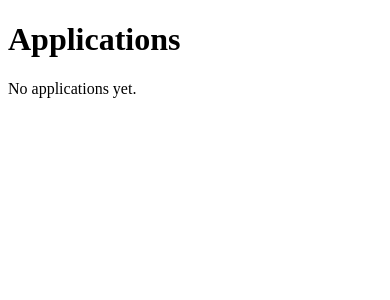
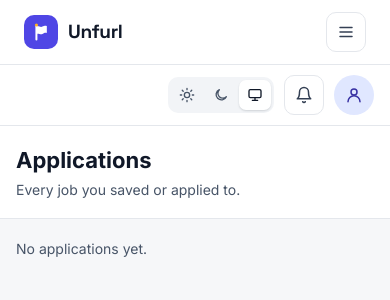
Before and after one commit to fatihfindik/unfurl, a FastAPI app: page / in a window 390 px wide. Shown: the top 300 px of the page. Run offline with FastAPI, Linux system fonts and the light colour scheme; style sheets or scripts are compiled from the project's sources.

Commit message:
feat: add base layout with sidebar, top bar and theme toggle
Co-Authored-By: Claude Opus 5.5 <noreply@anthropic.com>

```diff
--- a/app/static/css/input.css
+++ b/app/static/css/input.css
@@ -226,6 +226,11 @@
     color: var(--text);
   }
 
+  /* Alpine removes x-cloak when it starts, so closed menus don't flash while the page loads. */
+  [x-cloak] {
+    display: none !important;
+  }
+
   /* Focus ring on every interactive element, checkboxes and radios included.
      :focus-visible shows it for keyboard focus only, not on mouse click.
      Colour and width from the prototype. */
--- a/app/static/js/app.js
+++ b/app/static/js/app.js
@@ -9,7 +9,46 @@
 // Load order in base.html: app.js before alpine.min.js, so this listener exists
 // when Alpine fires "alpine:init".
 
+const THEMES = ["light", "dark", "system"];
+const ONE_YEAR_IN_SECONDS = 60 * 60 * 24 * 365;
+
 document.addEventListener("alpine:init", () => {
-  // Components are added here in later steps, for example:
-  // Alpine.data("themePicker", () => ({ ... }));
+  // Light / Dark / System buttons in the top bar.
+  // Saves the choice in the `theme` cookie (the server reads it on the next page load)
+  // and switches the class on <html> right away, without a request.
+  Alpine.data("themePicker", () => ({
+    choose(event) {
+      const theme = event.currentTarget.dataset.theme;
+      if (!THEMES.includes(theme)) return;
+
+      document.cookie = `theme=${theme}; Path=/; Max-Age=${ONE_YEAR_IN_SECONDS}; SameSite=Lax`;
+
+      const html = document.documentElement;
+      THEMES.forEach((name) => html.classList.remove(`theme-${name}`));
+      html.classList.add(`theme-${theme}`);
+
+      this.$root.querySelectorAll("[data-theme]").forEach((button) => {
+        button.setAttribute("aria-pressed", String(button.dataset.theme === theme));
+      });
+    },
+  }));
+
+  // A button that opens and closes a small panel (account menu).
+  Alpine.data("dropdown", () => ({
+    open: false,
+    toggle() {
+      this.open = !this.open;
+    },
+    close() {
+      this.open = false;
+    },
+  }));
+
+  // On mobile the main menu links are hidden behind a "Menu" button.
+  Alpine.data("mobileNav", () => ({
+    open: false,
+    toggle() {
+      this.open = !this.open;
+    },
+  }));
 });
--- a/app/templates/applications/index.html
+++ b/app/templates/applications/index.html
@@ -1,14 +1,13 @@
-<!doctype html>
-<html lang="en">
-<head>
-  <meta charset="utf-8">
-  <meta name="viewport" content="width=device-width, initial-scale=1">
-  <title>Applications · Unfurl</title>
-</head>
-<body>
-  <main>
-    <h1>Applications</h1>
-    <p>No applications yet.</p>
-  </main>
-</body>
-</html>
+{% extends "base.html" %}
+
+{% block title %}Applications{% endblock %}
+
+{% block content %}
+  <header class="flex flex-col gap-[3px] border-b border-border bg-surface px-4 py-[18px] md:px-8">
+    <h1 class="m-0 text-[22px] font-bold">Applications</h1>
+    <p class="m-0 text-sm text-text-3">Every job you saved or applied to.</p>
+  </header>
+  <div class="px-4 pt-5 pb-8 md:px-8">
+    <p class="text-sm text-text-3">No applications yet.</p>
+  </div>
+{% endblock %}
--- /dev/null
+++ b/app/templates/base.html
@@ -0,0 +1,126 @@
+{#- Base layout: sidebar (4 items), top bar (theme picker, bell, account menu), page content.
+    Pages extend it and fill the `title` and `content` blocks.
+    `theme` comes from app.templating.theme_context. -#}
+
+{%- macro icon(name) -%}
+  {#- SVG icons copied from the prototype (docs/prototype/Applications.dc.html). -#}
+  {%- if name == "applications" -%}
+    <svg aria-hidden="true" width="18" height="18" viewBox="0 0 24 24" fill="none" stroke="currentColor" stroke-width="2" stroke-linecap="round" stroke-linejoin="round"><rect x="3" y="4" width="5" height="16" rx="1"></rect><rect x="10" y="4" width="5" height="11" rx="1"></rect><rect x="17" y="4" width="4" height="7" rx="1"></rect></svg>
+  {%- elif name == "learning" -%}
+    <svg aria-hidden="true" width="18" height="18" viewBox="0 0 24 24" fill="none" stroke="currentColor" stroke-width="2" stroke-linecap="round" stroke-linejoin="round"><path d="M2 5h7a3 3 0 0 1 3 3v12a2 2 0 0 0-2-2H2z"></path><path d="M22 5h-7a3 3 0 0 0-3 3v12a2 2 0 0 1 2-2h8z"></path></svg>
+  {%- elif name == "documents" -%}
+    <svg aria-hidden="true" width="18" height="18" viewBox="0 0 24 24" fill="none" stroke="currentColor" stroke-width="2" stroke-linecap="round" stroke-linejoin="round"><path d="M14 3H6a1 1 0 0 0-1 1v16a1 1 0 0 0 1 1h12a1 1 0 0 0 1-1V8z"></path><path d="M14 3v5h5M9 13h6M9 17h6"></path></svg>
+  {%- elif name == "settings" -%}
+    <svg aria-hidden="true" width="18" height="18" viewBox="0 0 24 24" fill="none" stroke="currentColor" stroke-width="2" stroke-linecap="round" stroke-linejoin="round"><path d="M4 6h10M18 6h2M4 12h4M12 12h8M4 18h12"></path><circle cx="16" cy="6" r="2"></circle><circle cx="10" cy="12" r="2"></circle><circle cx="18" cy="18" r="2"></circle></svg>
+  {%- elif name == "light" -%}
+    <svg aria-hidden="true" width="16" height="16" viewBox="0 0 24 24" fill="none" stroke="currentColor" stroke-width="2" stroke-linecap="round"><circle cx="12" cy="12" r="4"></circle><path d="M12 2v2M12 20v2M4.9 4.9l1.4 1.4M17.7 17.7l1.4 1.4M2 12h2M20 12h2M4.9 19.1l1.4-1.4M17.7 6.3l1.4-1.4"></path></svg>
+  {%- elif name == "dark" -%}
+    <svg aria-hidden="true" width="16" height="16" viewBox="0 0 24 24" fill="none" stroke="currentColor" stroke-width="2" stroke-linecap="round" stroke-linejoin="round"><path d="M20 14.5A8 8 0 1 1 9.5 4a6.5 6.5 0 0 0 10.5 10.5z"></path></svg>
+  {%- elif name == "system" -%}
+    <svg aria-hidden="true" width="16" height="16" viewBox="0 0 24 24" fill="none" stroke="currentColor" stroke-width="2" stroke-linecap="round" stroke-linejoin="round"><rect x="3" y="4" width="18" height="12" rx="2"></rect><path d="M8 20h8M12 16v4"></path></svg>
+  {%- elif name == "bell" -%}
+    <svg aria-hidden="true" width="18" height="18" viewBox="0 0 24 24" fill="none" stroke="currentColor" stroke-width="2" stroke-linecap="round" stroke-linejoin="round"><path d="M18 8a6 6 0 1 0-12 0c0 7-3 9-3 9h18s-3-2-3-9"></path><path d="M13.7 21a2 2 0 0 1-3.4 0"></path></svg>
+  {%- elif name == "user" -%}
+    <svg aria-hidden="true" width="18" height="18" viewBox="0 0 24 24" fill="none" stroke="currentColor" stroke-width="2" stroke-linecap="round" stroke-linejoin="round"><circle cx="12" cy="8" r="4"></circle><path d="M4 21a8 8 0 0 1 16 0"></path></svg>
+  {%- elif name == "menu" -%}
+    <svg aria-hidden="true" width="18" height="18" viewBox="0 0 24 24" fill="none" stroke="currentColor" stroke-width="2" stroke-linecap="round"><path d="M4 6h16M4 12h16M4 18h16"></path></svg>
+  {%- endif -%}
+{%- endmacro -%}
+
+{#- Main menu: (label, url, icon). The order is fixed by SPEC §6. -#}
+{%- set nav_items = [
+  ("Applications", "/", "applications"),
+  ("Learning", "/learning", "learning"),
+  ("Documents", "/documents", "documents"),
+  ("Settings", "/settings", "settings"),
+] -%}
+{%- set current_path = request.url.path -%}
+
+<!doctype html>
+<html lang="en" class="theme-{{ theme }}">
+<head>
+  <meta charset="utf-8">
+  <meta name="viewport" content="width=device-width, initial-scale=1">
+  <title>{% block title %}{% endblock %} · Unfurl</title>
+  <link rel="stylesheet" href="/static/css/app.css">
+  {#- All scripts from our own origin, no inline scripts. `defer` keeps the order:
+      app.js must run before alpine.min.js (see app.js). -#}
+  <script src="/static/js/htmx.min.js" defer></script>
+  <script src="/static/js/app.js" defer></script>
+  <script src="/static/js/alpine.min.js" defer></script>
+</head>
+<body class="min-h-screen md:flex">
+
+  <nav aria-label="Main" x-data="mobileNav"
+       class="flex flex-col gap-1 bg-surface border-b border-border px-3.5 py-3 md:w-[220px] md:shrink-0 md:border-b-0 md:border-r md:py-5">
+    <div class="flex items-center justify-between gap-2.5 px-2.5 md:pb-5">
+      <a href="/" class="flex items-center gap-2.5 no-underline">
+        <span class="flex h-[34px] w-[34px] items-center justify-center rounded-[10px] bg-[#4F46E5]">
+          <svg aria-hidden="true" width="20" height="20" viewBox="0 0 24 24" fill="none"><path d="M6.5 21V5" stroke="#FFFFFF" stroke-width="2.4" stroke-linecap="round"></path><path d="M6.5 5.5c2.4-1.5 4.8 1.5 7.2 0s3.6-1.2 5.3-.6v8.3c-1.7-.6-2.9-.3-5.3 1.2s-4.8-1.5-7.2 0z" fill="#FFFFFF"></path><circle cx="6.5" cy="3.6" r="1.9" fill="#FDB022"></circle></svg>
+        </span>
+        <span class="font-display text-[19px] font-bold tracking-[-0.02em] text-text">Unfurl</span>
+      </a>
+      {#- Mobile only: shows/hides the menu links (accordion). -#}
+      <button type="button" class="flex h-10 w-10 items-center justify-center rounded-[10px] border border-border text-text-2 md:hidden"
+              aria-label="Menu" aria-controls="main-nav-links" aria-expanded="false"
+              x-bind:aria-expanded="open" x-on:click="toggle">
+        {{ icon("menu") }}
+      </button>
+    </div>
+
+    {#- Hidden on mobile until opened (data-open), always visible from md up. -#}
+    <div id="main-nav-links" x-bind:data-open="open"
+         class="hidden flex-col gap-1 pt-2 data-[open=true]:flex md:flex md:pt-0">
+      {%- for label, url, icon_name in nav_items %}
+        {%- set active = current_path == url if url == "/" else current_path.startswith(url) %}
+        <a href="{{ url }}"{% if active %} aria-current="page"{% endif %}
+           class="flex items-center gap-3 rounded-lg px-3 py-2.5 text-sm no-underline {{ 'bg-accent-bg font-semibold text-accent-text' if active else 'font-medium text-text-2 hover:bg-muted' }}">
+          {{ icon(icon_name) }}{{ label }}
+        </a>
+      {%- endfor %}
+    </div>
+  </nav>
+
+  <div class="flex min-w-0 flex-1 flex-col">
+    <div class="relative flex items-center justify-end gap-2.5 border-b border-border bg-surface px-4 py-2.5 md:px-8">
+
+      <div role="group" aria-label="Color theme" x-data="themePicker" class="flex gap-0.5 rounded-[10px] bg-muted p-[3px]">
+        {%- for value, label, title in [("light", "Light mode", "Light"), ("dark", "Dark mode", "Dark"), ("system", "Use system setting", "System")] %}
+          <button type="button" data-theme="{{ value }}" aria-label="{{ label }}" title="{{ title }}"
+                  aria-pressed="{{ 'true' if theme == value else 'false' }}" x-on:click="choose"
+                  class="flex h-[30px] w-8 items-center justify-center rounded-[7px] text-text-3 aria-pressed:bg-surface aria-pressed:text-text aria-pressed:shadow-[0_1px_2px_rgba(16,24,40,0.15)]">
+            {{ icon(value) }}
+          </button>
+        {%- endfor %}
+      </div>
+
+      {#- Static in M0; the unread badge and the panel come in M11. -#}
+      <button type="button" aria-label="Notifications"
+              class="flex h-10 w-10 items-center justify-center rounded-[10px] border border-border bg-surface text-text-2">
+        {{ icon("bell") }}
+      </button>
+
+      {#- Account menu: a disclosure button with a list of links. Esc or a click outside closes it. -#}
+      <div class="relative" x-data="dropdown" x-on:click.outside="close" x-on:keydown.escape="close">
+        <button type="button" aria-label="Account menu" aria-controls="account-menu" aria-expanded="false"
+                x-bind:aria-expanded="open" x-on:click="toggle"
+                class="flex h-10 w-10 items-center justify-center rounded-full bg-accent-bg-2 text-accent-text">
+          {{ icon("user") }}
+        </button>
+        <div id="account-menu" x-show="open" x-cloak
+             class="absolute right-0 top-12 z-30 flex w-60 flex-col overflow-hidden rounded-xl border border-border bg-surface shadow-[0_16px_40px_rgba(16,24,40,0.22)]">
+          {#- My profile (M2) and Sign out (M1) are not built yet. -#}
+          <span aria-disabled="true" class="px-4 py-[11px] text-sm text-text-3">My profile</span>
+          <a href="/settings" class="px-4 py-[11px] text-sm text-text no-underline hover:bg-muted">Settings</a>
+          <span aria-disabled="true" class="border-t border-muted px-4 py-[11px] text-sm text-text-3">Sign out</span>
+        </div>
+      </div>
+    </div>
+
+    <main class="flex min-w-0 flex-1 flex-col">
+      {% block content %}{% endblock %}
+    </main>
+  </div>
+
+</body>
+</html>
```
Also changed, not shown: app/templating.py (+21 -1 lines), docs/plans/M0.md (+1 -1 lines), tests/test_pages.py (+46 -1 lines), tests/test_theme.py (added, +37 -0 lines).
